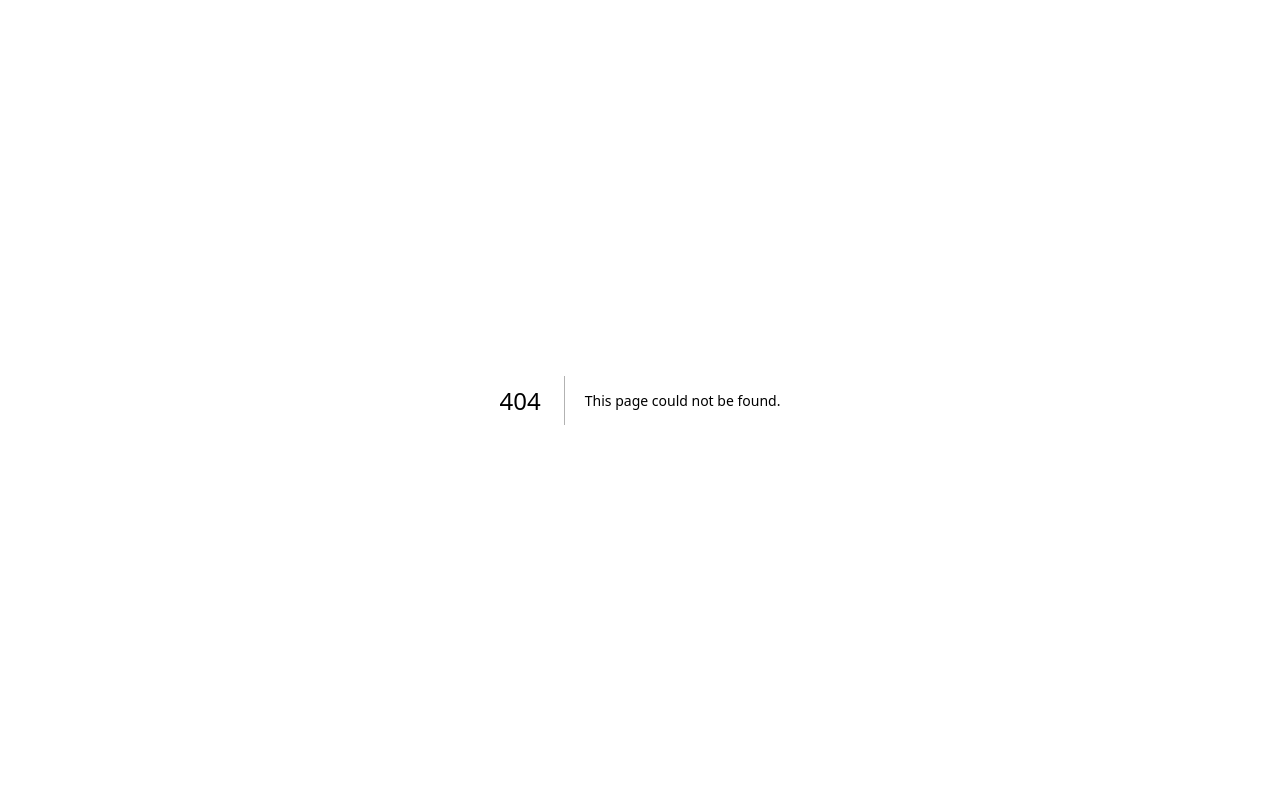
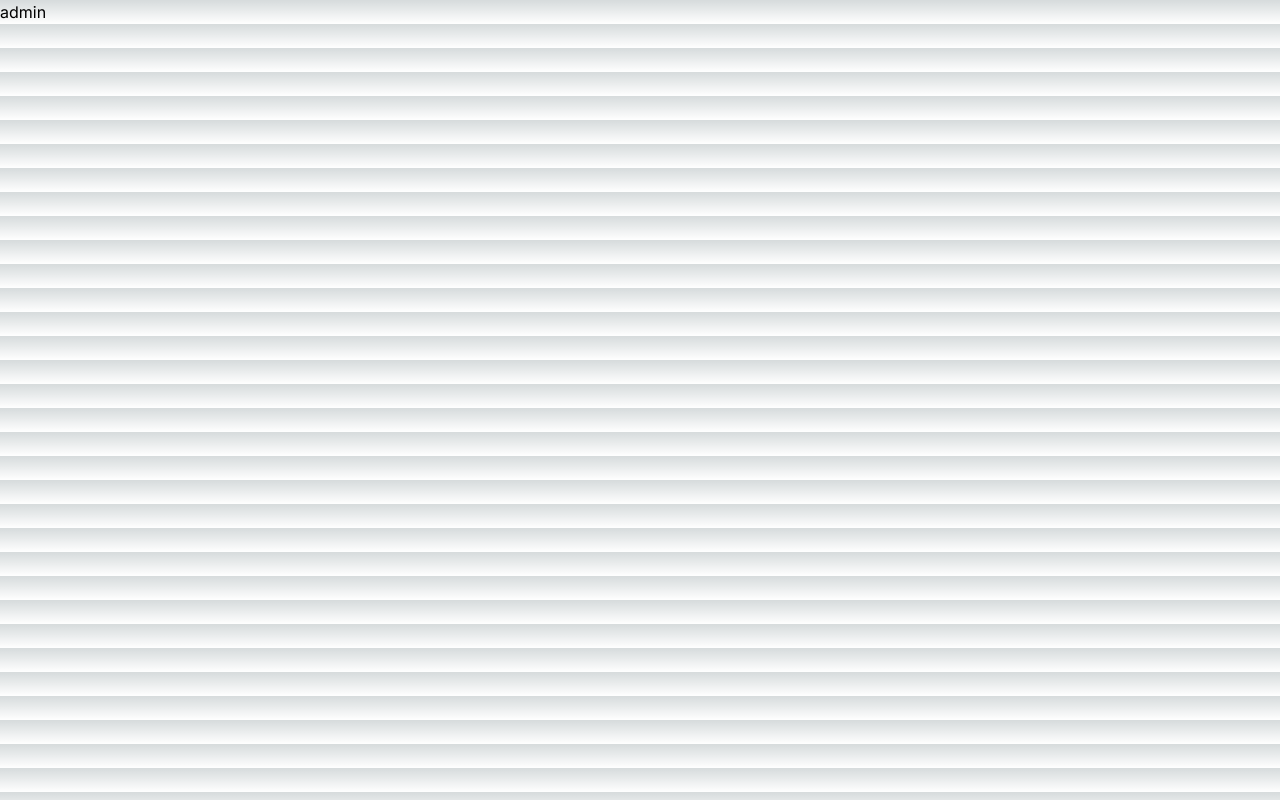
Before and after one commit to Ruhamma/Doc, a Next.js app: page /admin in a window 1280 px wide. Before the commit this address had no page. Built offline with nearby package versions, Linux system fonts and the light colour scheme.

Commit message:
admin side

```diff
--- /dev/null
+++ b/src/app/admin/page.tsx
@@ -0,0 +1,5 @@
+import React from "react";
+
+export default function admin() {
+  return <div>admin</div>;
+}
```
Also changed, not shown: src/app/admin/component/addForm.tsx (added), src/app/admin/component/updateForm.tsx (added), src/app/admin/layoutComponent/sideBar.tsx (added), src/app/admin/layoutComponent/tab.tsx (added), 1 other file (tests, documents, lock files or other folders).
